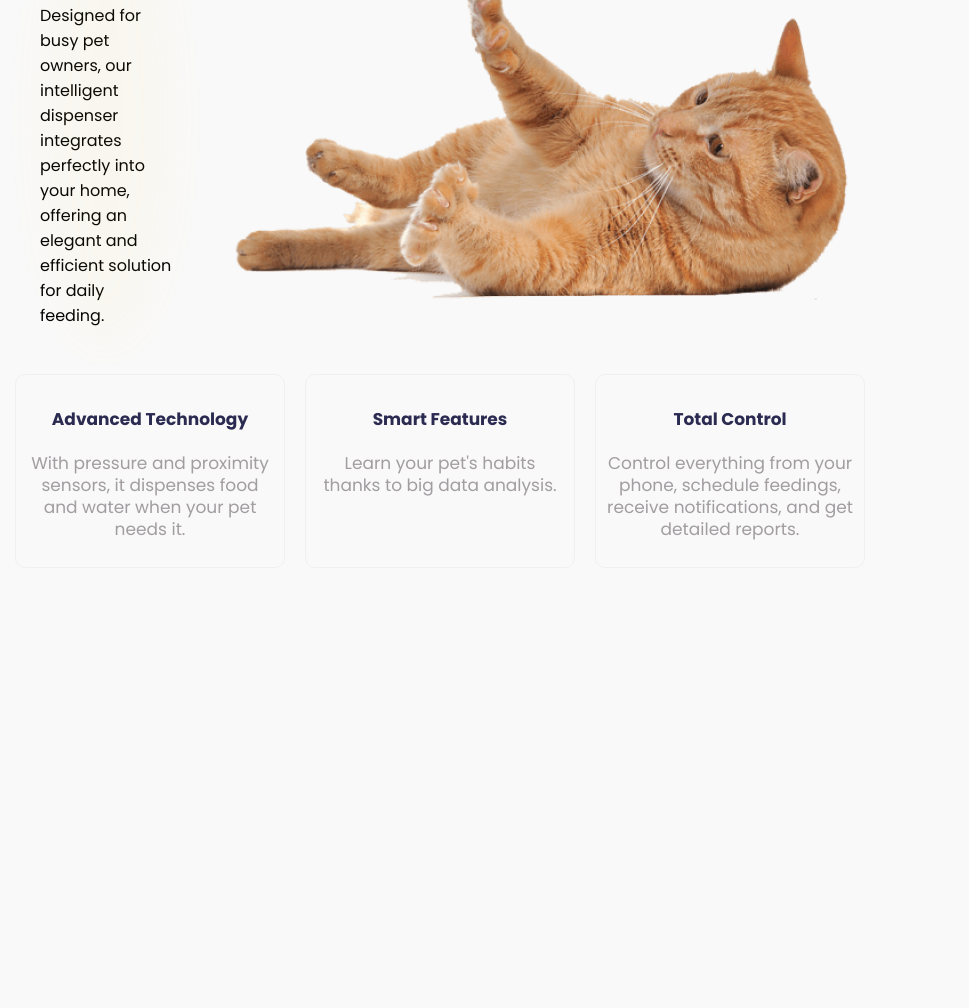
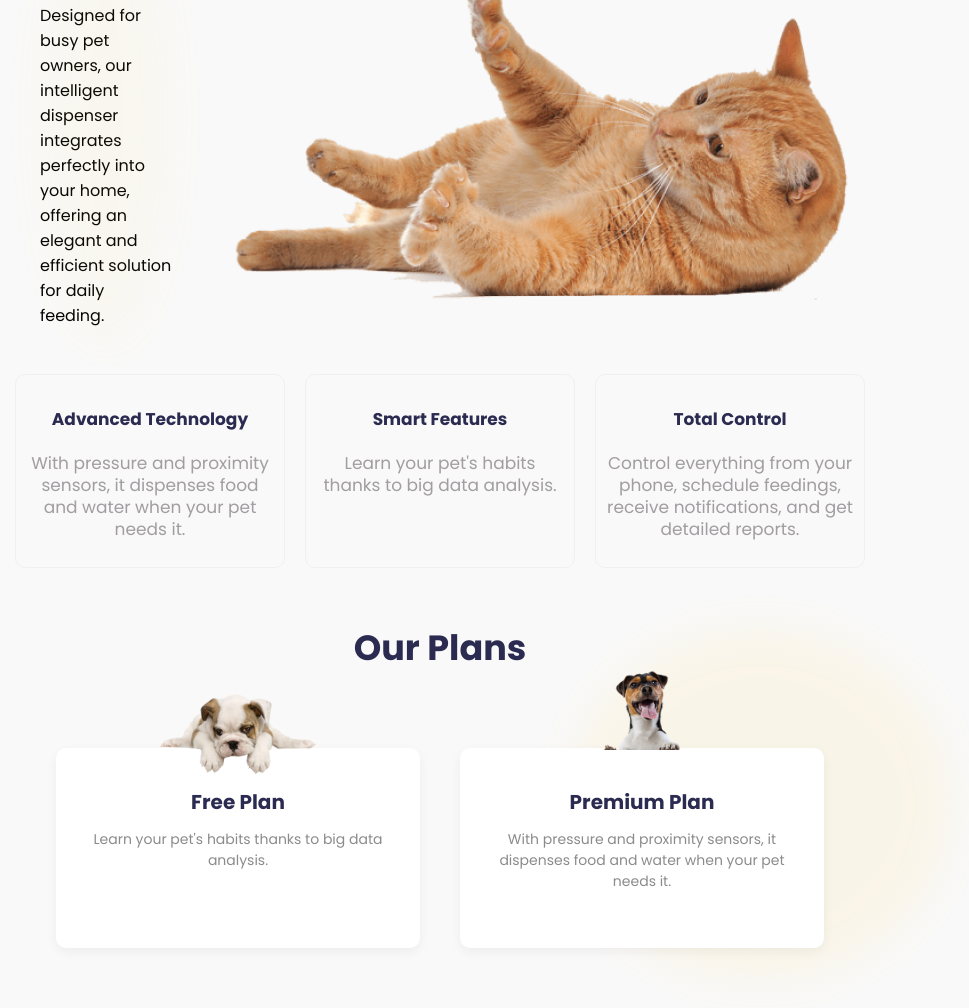
Before and after one commit to League-of-Coders-UPC/Masticat-LandingPage, a plain HTML site: page Masticat.html in a window 1280 px wide. Shown: the part 835-1843 px from the top of the page, without its empty margins (200-1169 px from the left). Before the commit the page ends 1403 px from the top, so only its background shows below. Drawn offline with Linux system fonts and the light colour scheme.

Commit message:
feat: add plans section

```diff
--- a/Masticat.html
+++ b/Masticat.html
@@ -82,6 +82,28 @@
     </div>
 </section>
 
+<section id="plans">
+    <h2 data-en="Our Plans" data-es="Conoce nuestros planes">Our Plans</h2>
+    <div class="plan-cards">
+        <div class="plan-card">
+            <img src="/images/sad-dog.png" alt="Plan gratuito">
+            <h3 data-en="Free Plan" data-es="Plan Gratuito">Free Plan</h3>
+            <p data-en="Learn your pet's habits thanks to big data analysis."
+               data-es="Aprende los hábitos de tu mascota gracias al uso de big data.">
+                Learn your pet's habits thanks to big data analysis.
+            </p>
+        </div>
+        <div class="plan-card premium">
+            <img src="/images/happy-dog.png" alt="Plan Premium">
+            <h3 data-en="Premium Plan" data-es="Plan Premium">Premium Plan</h3>
+            <p data-en="With pressure and proximity sensors, it dispenses food and water when your pet needs it."
+               data-es="Con sensores de presión y proximidad, dispensa la comida y agua que tu mascota necesita cuando lo necesita.">
+                With pressure and proximity sensors, it dispenses food and water when your pet needs it.
+            </p>
+        </div>
+    </div>
+</section>
+
 <script src="masticat.js"></script>
 </body>
 </html>
--- a/masticat.css
+++ b/masticat.css
@@ -199,3 +199,90 @@ header select {
     background: white;
     box-shadow: rgba(0, 0, 0, 0.1) 0px 4px 12px;
 }
+
+#plans {
+    padding: 60px 20px;
+    background-color: #f9f9f9;
+    text-align: center;
+}
+
+#plans h2 {
+    font-size: 35px;
+    line-height: 40px;
+    color: #2b2b52;
+    margin: 0px;
+    margin-bottom: 80px;
+}
+
+.plan-cards {
+    display: flex;
+    justify-content: center;
+    gap: 40px;
+    max-width: 800px;
+    margin: 0 auto;
+}
+
+.plan-card {
+    background-color: #fff;
+    padding: 40px 30px;
+    border-radius: 10px;
+    max-width: 300px;
+    width: 100%;
+    position: relative;
+    box-shadow: rgba(0, 0, 0, 0.05) 0px 4px 12px;
+    transition: all .4s ease;
+    border: 2px solid transparent;
+}
+
+.plan-card:hover {
+    box-shadow: rgba(0, 0, 0, 0.1) 0px 4px 12px;
+    border: 2px solid #E3E5FA
+}
+
+.plan-card img {
+    max-width: 160px;
+    max-height: 80px;
+    height: auto;
+    position: absolute;
+    left: 0;
+    right: 0;
+    margin: auto;
+}
+
+.plan-card:first-child img {
+    top: -56px;
+}
+
+.plan-card:last-child img {
+    top: -80px;
+}
+
+.plan-card h3 {
+    font-size: 20px;
+    line-height: 25px;
+    color: #2b2b52;
+    margin: 0;
+}
+
+.plan-card p {
+    font-size: 14px;
+    color: #8b8b8b;
+}
+
+#plans {
+    position: relative;
+}
+
+#plans:before {
+    content: "";
+    display: block;
+    width: 30%;
+    height: 80%;
+    background: #FFCF59;
+    filter: blur(20px);
+    position: absolute;
+    border-radius: 100%;
+    right: 10%;
+    z-index: 0;
+    opacity: 0.1;
+}
```
